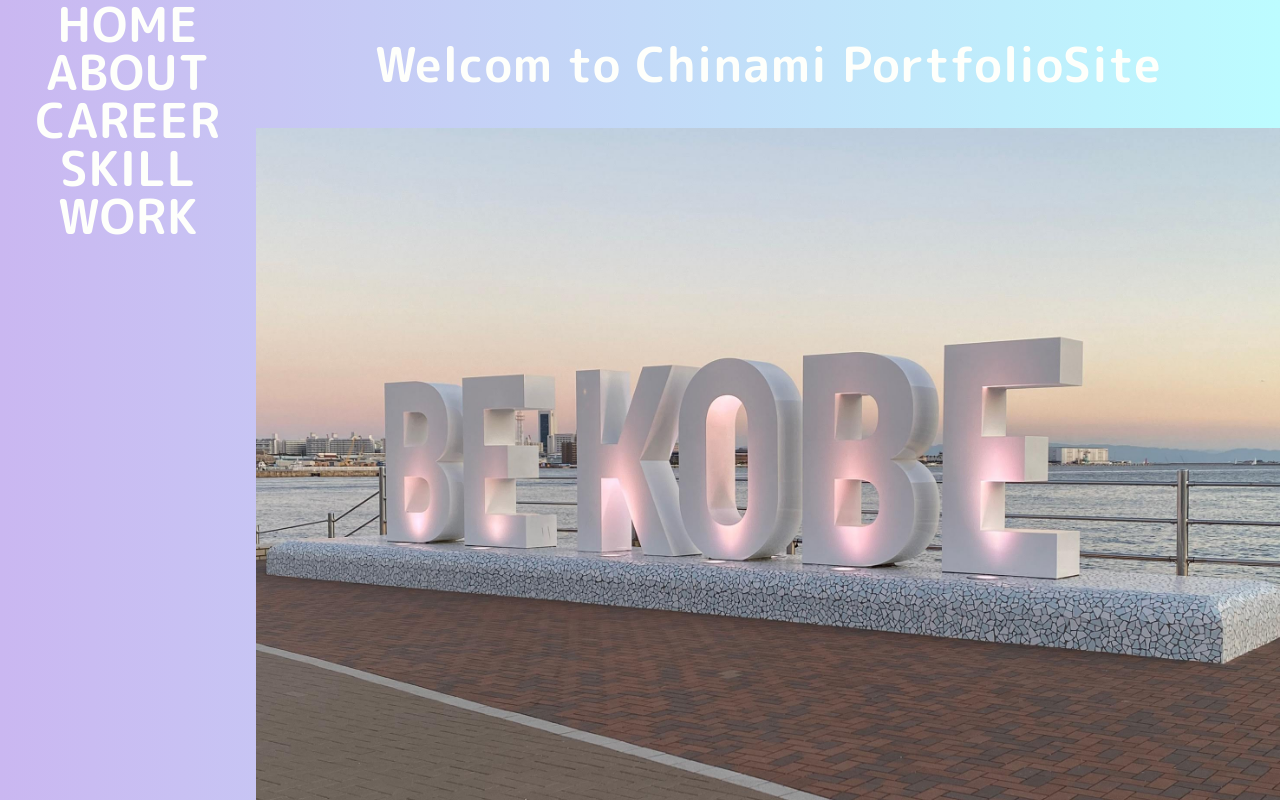
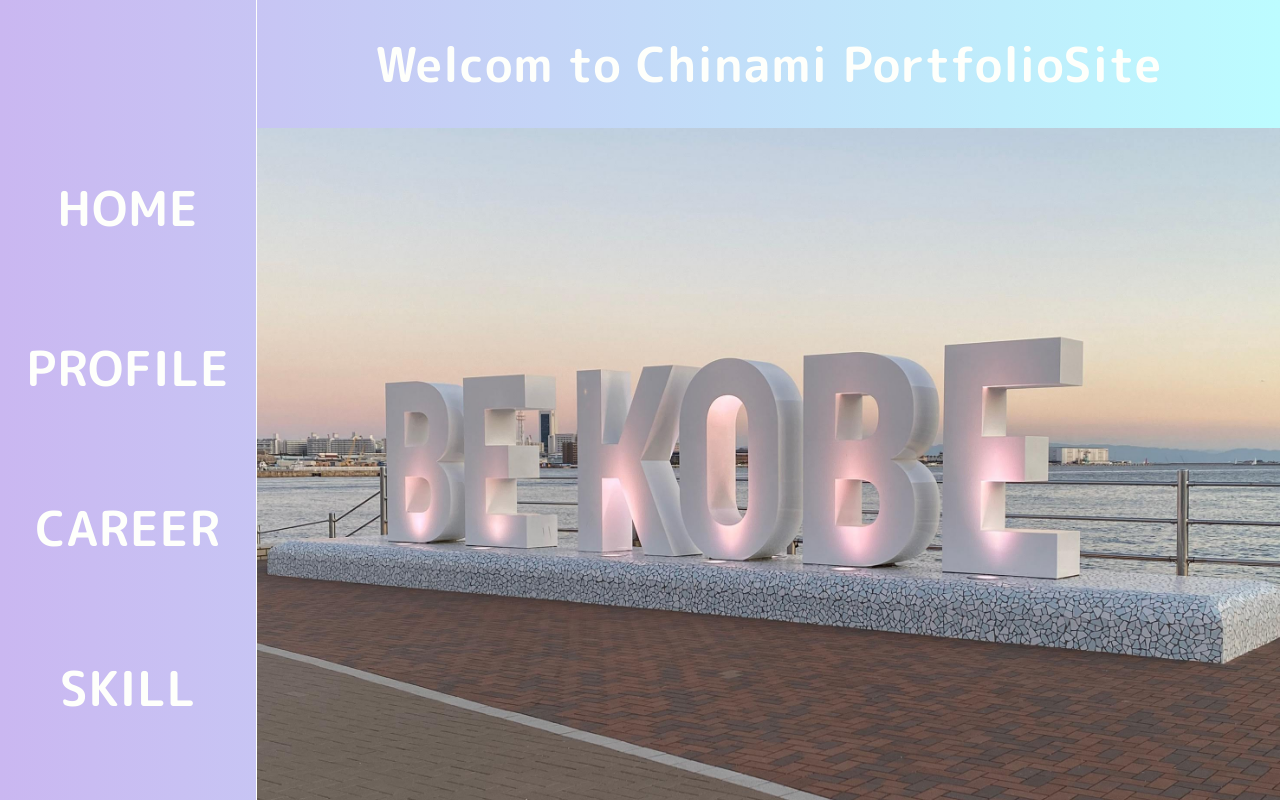
Before and after one commit to chinami1025/next-profile-site, a Next.js app: page / in a window 1280 px wide. Shown: the top 800 px of the page. Built offline with nearby package versions, Linux system fonts and the light colour scheme.

Commit message:
✨ Navigationのbuttonに対してアニメーションを追加

```diff
--- a/app/components/Navigation/Nav.tsx
+++ b/app/components/Navigation/Nav.tsx
@@ -1,15 +1,28 @@
+import Link from 'next/link';
 import React from 'react';
+import classes from './nav.module.css';
 
 const Nav = () => {
+  const NAV_ITEMS = [
+    { href: '/', label: 'HOME' },
+    { href: '/profile', label: 'PROFILE' },
+    { href: '/career', label: 'CAREER' },
+    { href: '/skill', label: 'SKILL' },
+    { href: '/work', label: 'WORK' },
+  ];
   return (
     <div>
-      <nav>
-        <ul className='w-64 h-screen list-none text-5xl justify-center text-center bg-purple-150  bg-opacity-25'>
-          <li>HOME</li>
-          <li>ABOUT</li>
-          <li>CAREER</li>
-          <li>SKILL</li>
-          <li>WORK</li>
+      <nav className='border-r border-solid border-current py-32'>
+        <ul
+          className={`${classes.btn} w-64 h-screen list-none text-5xl items-center bg-purple-150  bg-opacity-25 justify-items-center grid`}
+        >
+          {NAV_ITEMS.map((item) => {
+            return (
+              <Link key={item.href} href={item.href} className='cursor-pointer'>
+                {item.label}
+              </Link>
+            );
+          })}
         </ul>
       </nav>
     </div>
--- /dev/null
+++ b/app/components/Navigation/nav.module.css
@@ -0,0 +1,82 @@
+.btn {
+  text-align: center;
+  overflow: hidden; /*必須*/
+}
+
+/* ボタン（リンク）部分 */
+.btn a {
+  text-decoration: none; /*下線削除*/
+  display: inline-block;
+  position: relative; /*疑似要素作成用*/
+  padding: 10px 20px;
+  font-weight: bold; /*太字*/
+}
+
+/*ボタンの枠線*/
+.btn a:hover::before {
+  content: '';
+  position: absolute;
+  top: -2px;
+  left: -2px;
+  width: 100%;
+  height: 100%;
+  border: 1px solid #fefffb;
+  border-radius: 10px;
+  z-index: -2;
+  animation-name: fadeInAnime;
+  animation-duration: 1s;
+  animation-fill-mode: forwards;
+  opacity: 0;
+}
+
+/*** ボタン線上の光沢 ***/
+.btn a:hover::after {
+  content: '';
+  position: absolute;
+  width: 15px;
+  height: 15px;
+  background: white; /*光沢の色は背景色*/
+  filter: blur(5px); /*ぼかし*/
+  animation: 2.5s arround-circle linear infinite; /*枠線場を周るアニメーション*/
+  z-index: -1;
+}
+
+/*** 線上を回るアニメーション ***/
+@keyframes arround-circle {
+  /**************
+  0%~40%：左上から右上
+  40%~50%：右上から右下
+  50%~90%：右下から左下
+  90%~100%：左下から左上
+  **************/
+  0% {
+    top: -10px;
+    left: -10px;
+  }
+  40% {
+    top: -10px;
+    left: 95%; /*右まで移動*/
+  }
+  50% {
+    top: 85%; /*下まで移動*/
+    left: 95%;
+  }
+  90% {
+    top: 85%;
+    left: -10px; /*左まで移動*/
+  }
+  100% {
+    top: -10px; /*元の位置*/
+    left: -10px;
+  }
+}
+
+@keyframes fadeInAnime {
+  from {
+    opacity: 0;
+  }
+
+  to {
+    opacity: 1;
+  }
+}
--- a/app/globals.css
+++ b/app/globals.css
@@ -7,3 +7,8 @@
   color: #fefffb;
   letter-spacing: 0.05em;
 }
+
+* {
+  margin: 0;
+  padding: 0;
+}
```
